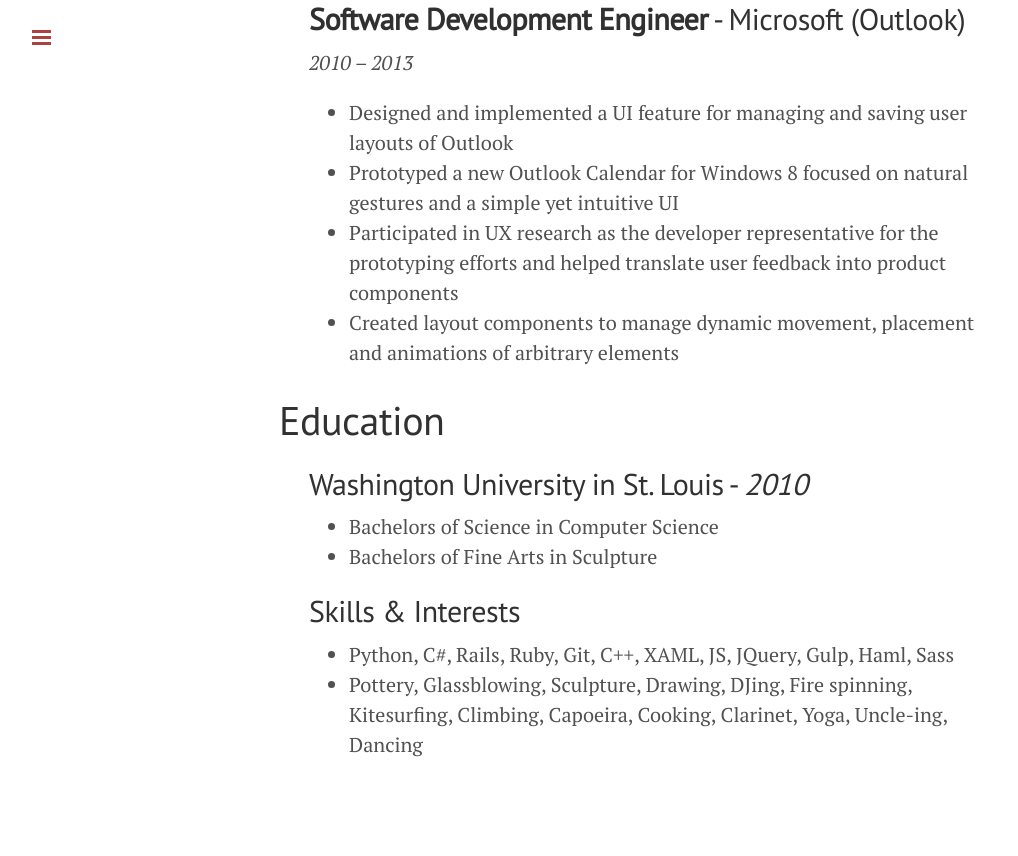
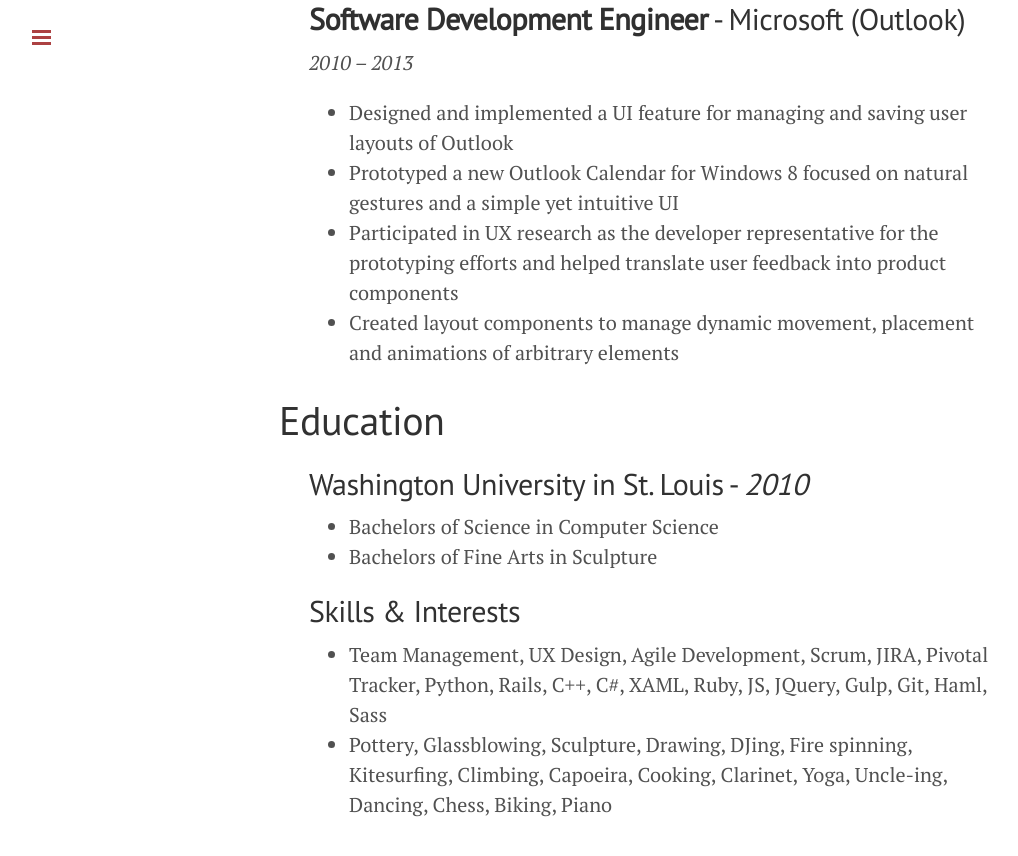
Before and after one commit to jofus101/jofus101.github.io, a Jekyll site: the page built from resume.md, in a window 1280 px wide and 900 px high, scrolled down 2962 px. Shown: the top 856 px of the window, without its empty margins (1-1019 px from the left). Built offline with Jekyll 4.4.1, drawn with Linux system fonts in a browser that asks for light colours.

Commit message:
Update resume.md

```diff
--- a/resume.md
+++ b/resume.md
@@ -70,7 +70,7 @@
 
 ## Skills & Interests
 
-+ Python, C#, Rails, Ruby, Git, C++, XAML, JS, JQuery, Gulp, Haml, Sass
-+ Pottery, Glassblowing, Sculpture, Drawing, DJing, Fire spinning, Kitesurfing, Climbing, Capoeira, Cooking, Clarinet, Yoga, Uncle-ing, Dancing
++ Team Management, UX Design, Agile Development, Scrum, JIRA, Pivotal Tracker, Python, Rails, C++, C#, XAML, Ruby, JS, JQuery, Gulp, Git, Haml, Sass
++ Pottery, Glassblowing, Sculpture, Drawing, DJing, Fire spinning, Kitesurfing, Climbing, Capoeira, Cooking, Clarinet, Yoga, Uncle-ing, Dancing, Chess, Biking, Piano
 
 </div>
```
